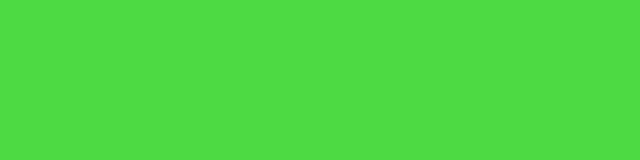
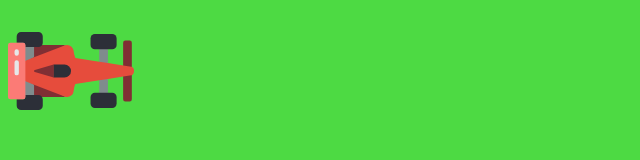
Before and after one commit to Boyul-Kim/driving-game, a website: page index.html in a window 1280 px wide. Shown: the whole page, without its empty margins (0-640 px from the left). Drawn offline with Linux system fonts and the light colour scheme.

Commit message:
added car image - issue 1

```diff
--- a/index.html
+++ b/index.html
@@ -7,7 +7,9 @@
   <title>Driving Game</title>
 </head>
 <body>
-
+  <div class="container">
+    <img class="racecar" src="images/f1.svg" alt="">
+  </div>
 
   <script src="main.js"></script>
 </body>
--- a/styles.css
+++ b/styles.css
@@ -1,3 +1,14 @@
 body {
   background-color: rgb(77, 218, 67);
+  height: 100vh;
 }
+
+.container {
+  width: 100%;
+  height: 100%;
+  position: relative;
+}
+
+.racecar {
+  width: 10%;
+}
```
